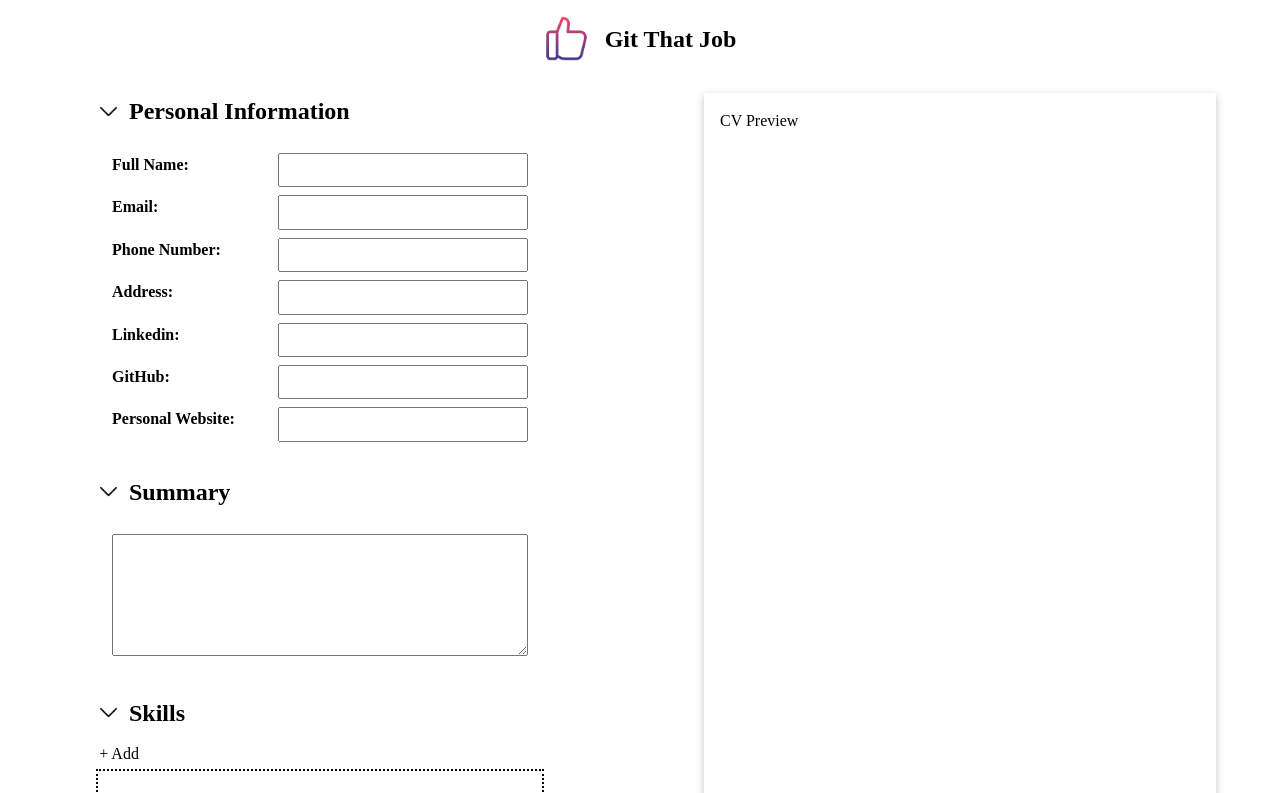
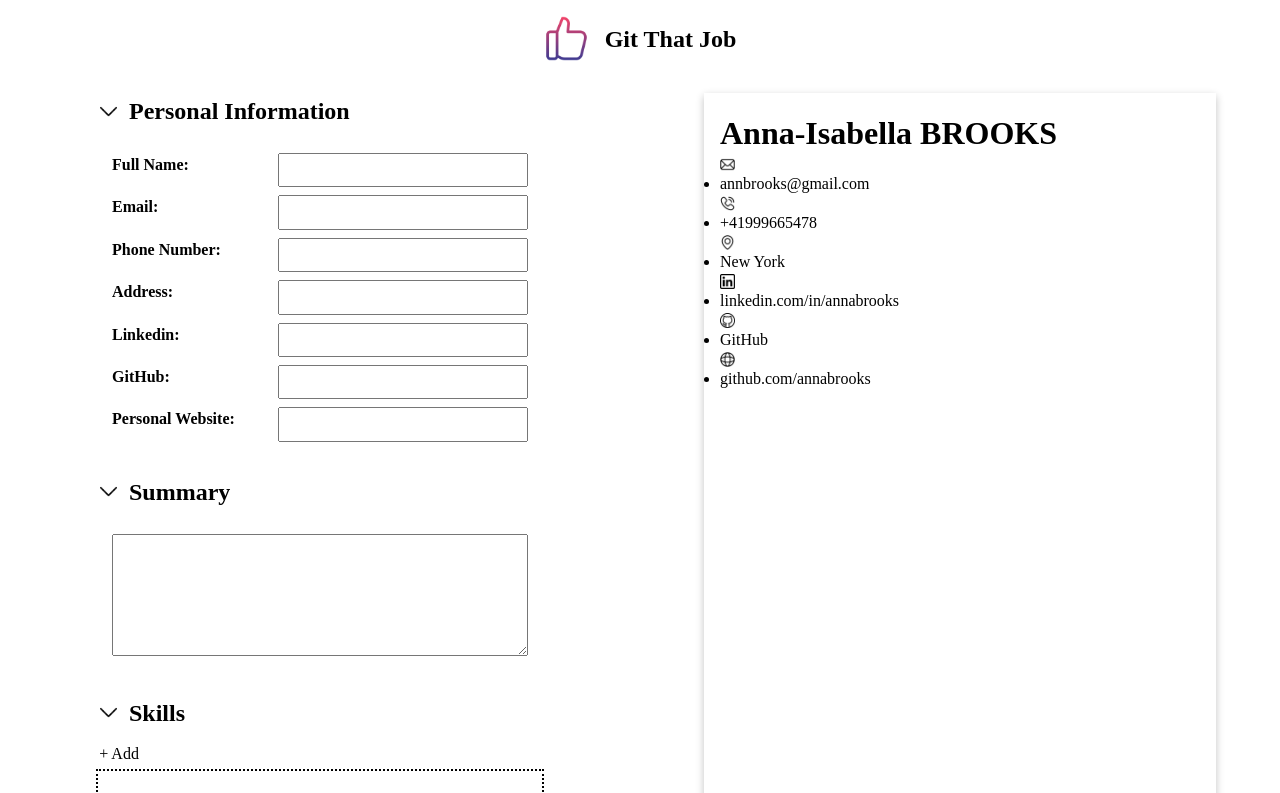
Before and after one commit to verobelo/cv-creator, a React (Vite) app in the folder cv-creator/: page / in a window 1280 px wide. Shown: the top 793 px of the page. Built offline with nearby package versions, Linux system fonts and the light colour scheme; a web font is replaced by a local one.

Commit message:
Add Personal Info Preview

```diff
--- a/cv-creator/src/App.jsx
+++ b/cv-creator/src/App.jsx
@@ -263,7 +263,51 @@ function Education() {
 }
 
 function CVPreview() {
-  return <div className="cv-preview">CV Preview</div>;
+  return (
+    <div className="cv-preview">
+      <PersonalInfoPreview />
+      {/*
+      <SummaryPreview />
+      <SkillsListPreview />
+      <ExperienceListPreview />
+      <ProjectsListPreview />
+      <EducationListPreview />*/}
+    </div>
+  );
+}
+
+function PersonalInfoPreview() {
+  return (
+    <div className="personal-info-preview">
+      <h1>Anna-Isabella BROOKS</h1>
+      <ul className="personal-info-preview__contacts">
+        <li>
+          <img src="email.png" alt="email icon" width={15} height={15} />
+          annbrooks@gmail.com
+        </li>
+        <li>
+          <img src="telephone.png" alt="phone icon" width={15} height={15} />
+          +41999665478
+        </li>
+        <li>
+          <img src="location.png" alt="home icon" width={15} height={15} />
+          New York
+        </li>
+        <li>
+          <img src="linkedin.png" alt="linkedin icon" width={15} height={15} />
+          linkedin.com/in/annabrooks
+        </li>
+        <li>
+          <img src="github.png" alt="github icon" width={15} height={15} />
+          GitHub
+        </li>
+        <li>
+          <img src="web.png" alt="web icon" width={15} height={15} />
+          github.com/annabrooks
+        </li>
+      </ul>
+    </div>
+  );
 }
 
 export default App;
```
